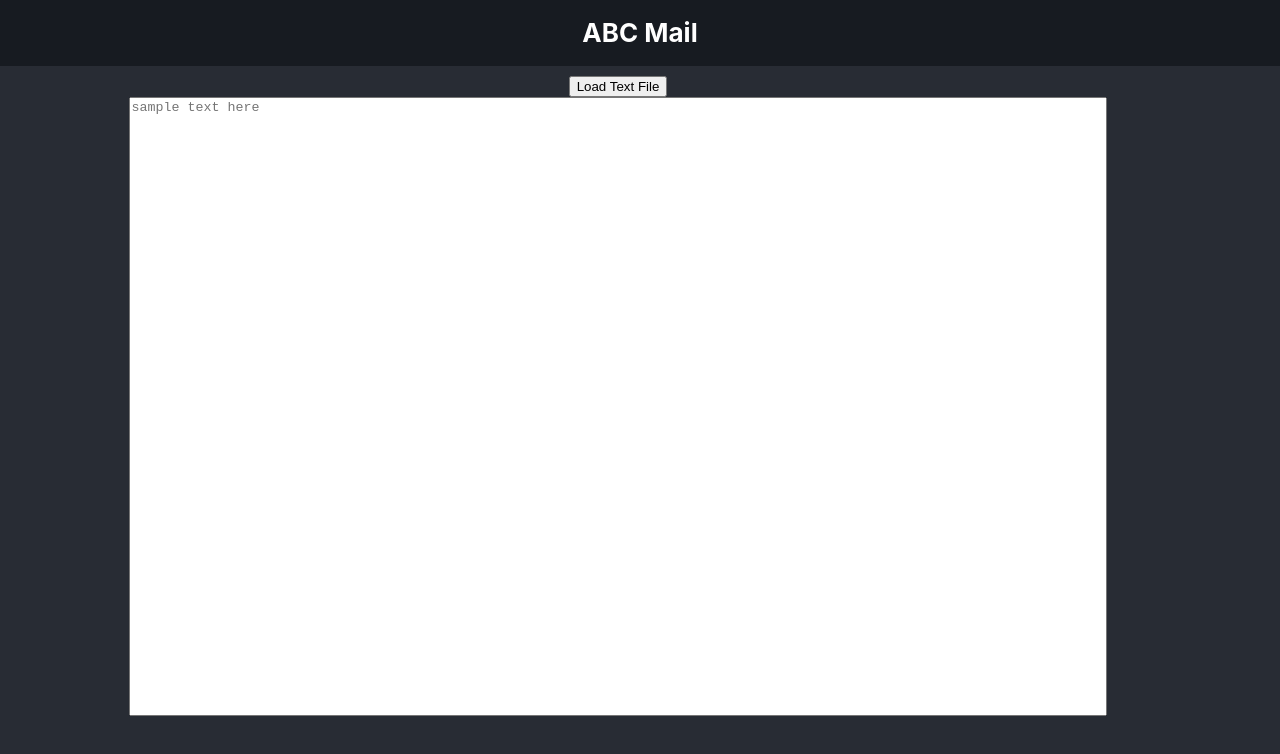
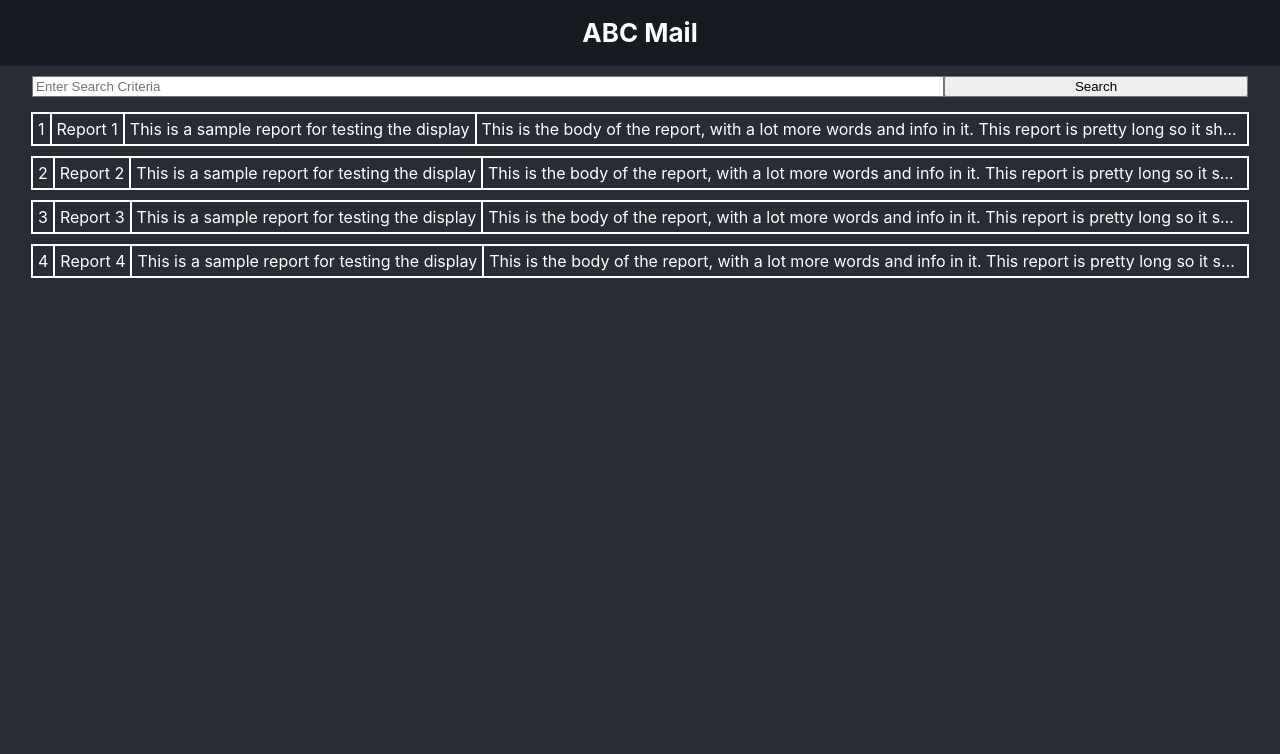
Before and after one commit to ryan-connor/abc-mail, a React (Create React App) app: page / in a window 1280 px wide. Shown: the top 754 px of the page. Built offline with nearby package versions, Linux system fonts and the light colour scheme.

Commit message:
Added functionality to display files from home page and for search to function

```diff
--- a/src/App.css
+++ b/src/App.css
@@ -6,6 +6,9 @@
   background-color: #282c34;
   color: white;
   min-height: 100vh;
+  display: flex;
+  flex-direction: column;
+  align-items: center;
 }
 
 .App-header {
@@ -27,6 +30,7 @@
   justify-content: center;
   font-size: calc(10px + 2vmin);
   color: white;
+  width: 100%;
 
 }
 
@@ -44,10 +48,9 @@ h1 {
   display: grid;
   grid-template-columns: auto auto auto 1fr;
   grid-template-rows: 1fr;
-  margin: 10px;
+  margin: 5px;
   max-width: 95vw;
   border: 1px solid white;
-
 }
 
 .singleFileItem {
@@ -81,12 +84,21 @@ h1 {
 
 }
 
+/* all file container style rules */
+
+.allFileCont {
+  display: flex;
+    align-items: center;
+    flex-direction: column;
+
+}
+
 
 /* search bar style rules  */
 
 .searchBar {
   margin: 10px;
-  max-width: 95vw;
+  width: 95vw;
   background-color: grey;
 }
 
@@ -108,20 +120,40 @@ form input {
 /* text file display style rules */
 
 .textFileDisplayCont {
-  width: 95vw;
+  width: 98vw;
   height: 80vh;
   display: flex;
   flex-direction: column;
   align-items: center;
   justify-content: center;
-  margin: 10px;
+  /* margin: 10px; */
+  position: absolute;
+  background-color: #282c34;
 
 
 }
 
 .textFileDisplay {
-  width: 80%;
+  width: auto;
   height: 100%;
   resize: none;
+  grid-column: 2/3;
 
 }
+
+li, ul {
+  margin: 0;
+  padding: 0;
+  list-style-type: none;
+}
+
+.textFileDisplayWithTags {
+  display: grid;
+  grid-template-columns: 1fr 6fr 1fr;
+  width: 100%;
+  height: 100%;
+}
+
+.tagSidebar {
+  grid-column: 3/4;
+}
--- a/src/App.js
+++ b/src/App.js
@@ -1,20 +1,32 @@
+import {React, useState} from 'react';
 import './App.css';
 import Header from './components/Header';
 // import SingleFile from './components/SingleFile';
 import FileDisplay from './components/FileDisplay';
 import SearchBar from './components/SearchBar';
-import TextFileDisplay from './components/TextFileDisplay';
+// import TextFileDisplay from './components/TextFileDisplay';
 
 
 
 
 function App() {
+
+
+let [searchCriteria, setSearchCriteria] = useState('');
+
+let getSearchCriteria = (crit) => {
+  setSearchCriteria(crit);
+  console.log(crit);
+};
+
+
+
   return (
     <div className="App">
       < Header/>
-      {/* < SearchBar />
-      < FileDisplay /> */}
-      < TextFileDisplay />
+      < SearchBar getSearchCriteria= {getSearchCriteria}/>
+      < FileDisplay searchCriteria={searchCriteria}/>
+      {/* < TextFileDisplay /> */}
 
     </div>
   );
--- a/src/components/FileDisplay.js
+++ b/src/components/FileDisplay.js
@@ -1,43 +1,57 @@
-import React from "react";
+import {React, useState} from "react";
 import SingleFile from './SingleFile';
+import TextFileDisplay from './TextFileDisplay';
 
-const FileDisplay = () => {
+const FileDisplay = (props) => {
 
+let [report, setReport] = useState('');
 
     let sampleFiles = [
         {
         id: 1,
         title: "Report 1",
         firstSentence: "This is a sample report for testing the display",
-        body: "This is the body of the report, with a lot more words and info in it. This report is pretty long so it should probably have hidden overflow",
+        body: "This is the body of the report, with a lot more words and info in it. This report is pretty long so it should probably have hidden overflow. Apple. ",
         },
         {
         id: 2,
         title: "Report 2",
         firstSentence: "This is a sample report for testing the display",
-        body: "This is the body of the report, with a lot more words and info in it. This report is pretty long so it should probably have hidden overflow",
+        body: "This is the body of the report, with a lot more words and info in it. This report is pretty long so it should probably have hidden overflow. Banana.",
         },
         {
         id: 3,
         title: "Report 3",
         firstSentence: "This is a sample report for testing the display",
-        body: "This is the body of the report, with a lot more words and info in it. This report is pretty long so it should probably have hidden overflow",
+        body: "This is the body of the report, with a lot more words and info in it. This report is pretty long so it should probably have hidden overflow. Orange.",
         },
         {
         id: 4,
         title: "Report 4",
         firstSentence: "This is a sample report for testing the display",
-        body: "This is the body of the report, with a lot more words and info in it. This report is pretty long so it should probably have hidden overflow",
+        body: "This is the body of the report, with a lot more words and info in it. This report is pretty long so it should probably have hidden overflow. Apple.",
         },
 ];
 
 
+let showReport = (arg) => {
+    setReport(sampleFiles[arg]);
+    console.log(sampleFiles[arg].title);
+};
 
+let clearReport = () => {
+    setReport('');
+};
+
+let regex = new RegExp(`${props.searchCriteria}`,'i');
 
     return (
-        <div className="AllFileCont">
-            {sampleFiles.map( (item)=> {
-                return < SingleFile key={item.id} file={item}/>
+        <div className="allFileCont">
+            {report && < TextFileDisplay report= {report.body} clearReport={clearReport} />}
+            {sampleFiles.map( (item, index)=> {
+                if (props.searchCriteria==='' || item.body.search(regex) > -1) {
+                    return < SingleFile key={item.id} showReport={showReport} index={index} file={item}/>
+                }
             })}
 
         </div>
--- a/src/components/SearchBar.js
+++ b/src/components/SearchBar.js
@@ -10,6 +10,7 @@ let handleChange = (e) => {
 
 let handleSubmit = (e) => {
     e.preventDefault();
+    props.getSearchCriteria(searchInput);
 };
 
     return (
--- a/src/components/SingleFile.js
+++ b/src/components/SingleFile.js
@@ -8,11 +8,15 @@ const SingleFile = (props) => {
         title: props.file.title,
         firstSentence: props.file.firstSentence,
         body: props.file.body,
+        index: props.index,
     };
 
+    let handleClick = (e) => {
+        props.showReport(file.index);
+    };
 
     return (
-        <div className="singleFileCont">
+        <div onClick={handleClick} className="singleFileCont">
 
             <div className="singleFileItem fileId">{file.id}</div>
             <div className="singleFileItem fileTitle">{file.title}</div>
--- a/src/components/TextFileDisplay.js
+++ b/src/components/TextFileDisplay.js
@@ -1,16 +1,17 @@
 import {React, useState} from "react";
 
-const TextFileDisplay = () => {
+const TextFileDisplay = (props) => {
 
-let [textState, setTextState] = useState('');
+let [textState, setTextState] = useState(props.report);
 
-
+//function to parse text file from project gutenberg
 let handleClick = async (e) => {
 
     let response = await fetch('./txtFiles/aliceInWonderland.txt');
     let loadedText = await response.text();
-
-    // console.log(loadedText);
+    let titleIndex = loadedText.indexOf("Title");
+    let endTitle= loadedText.slice(titleIndex, titleIndex+200).search('\r\n|\r|\n') + titleIndex;
+    let slicedTitle = loadedText.slice(titleIndex+7, endTitle);
     setTextState(loadedText);
 
 };
@@ -20,7 +21,25 @@ let handleClick = async (e) => {
     return (
         <div className="textFileDisplayCont">
             <button onClick={handleClick}>Load Text File</button>
-            <textarea className="textFileDisplay" placeholder='sample text here' value={textState}></textarea>
+            <button onClick={props.clearReport}>Close</button>
+            <div className="textFileDisplayWithTags">
+                <textarea className="textFileDisplay" placeholder='sample text here' value={textState}></textarea>
+                <div className="tagSidebar">
+                    <div>
+                    Active Tags:
+                        <ul>
+                            <li>None</li>
+                        </ul>
+                    </div>
+                    <div>
+                    Add Tags:
+                        <ul>
+                            <li>Important</li>
+                            <li>Search Crit</li>
+                        </ul>
+                    </div>
+                </div>
+            </div>
         </div>
     )
 };
```
Also changed, not shown: public/txtFiles/aliceInWonderland.txt.
